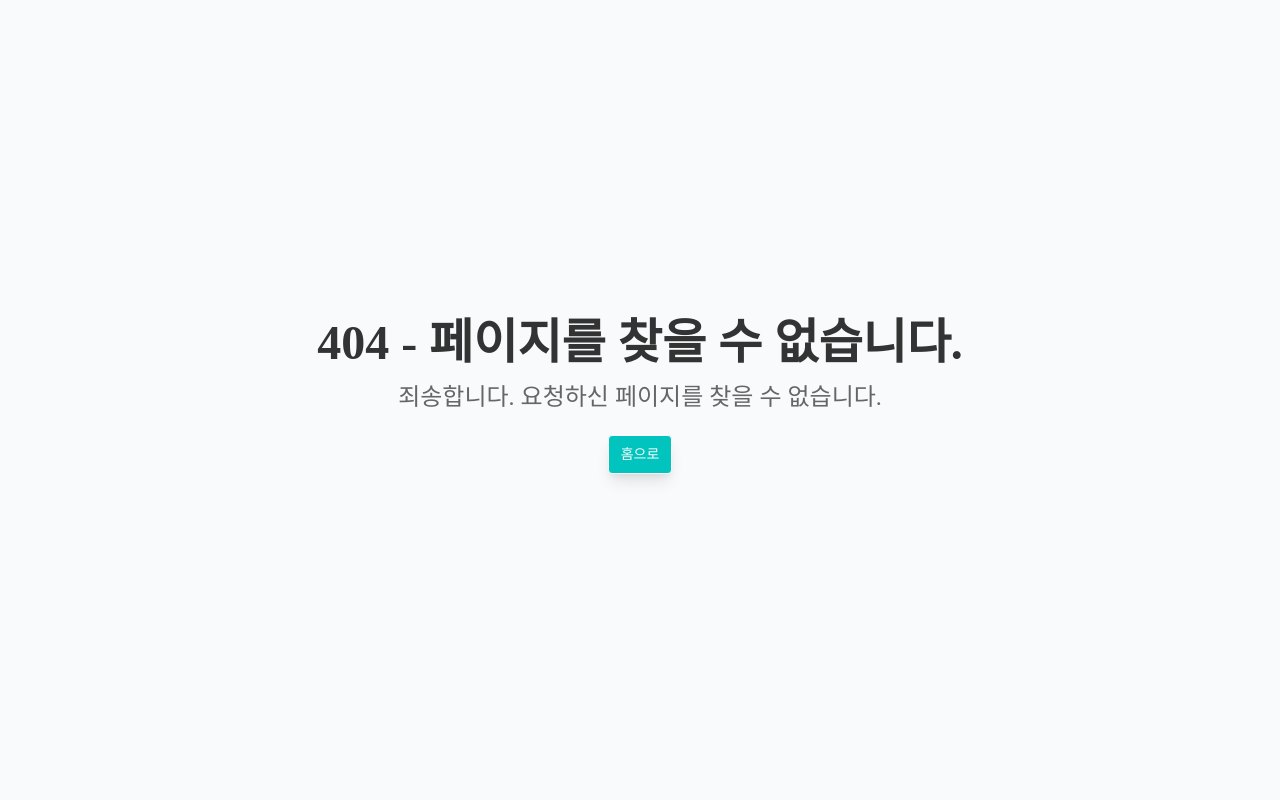
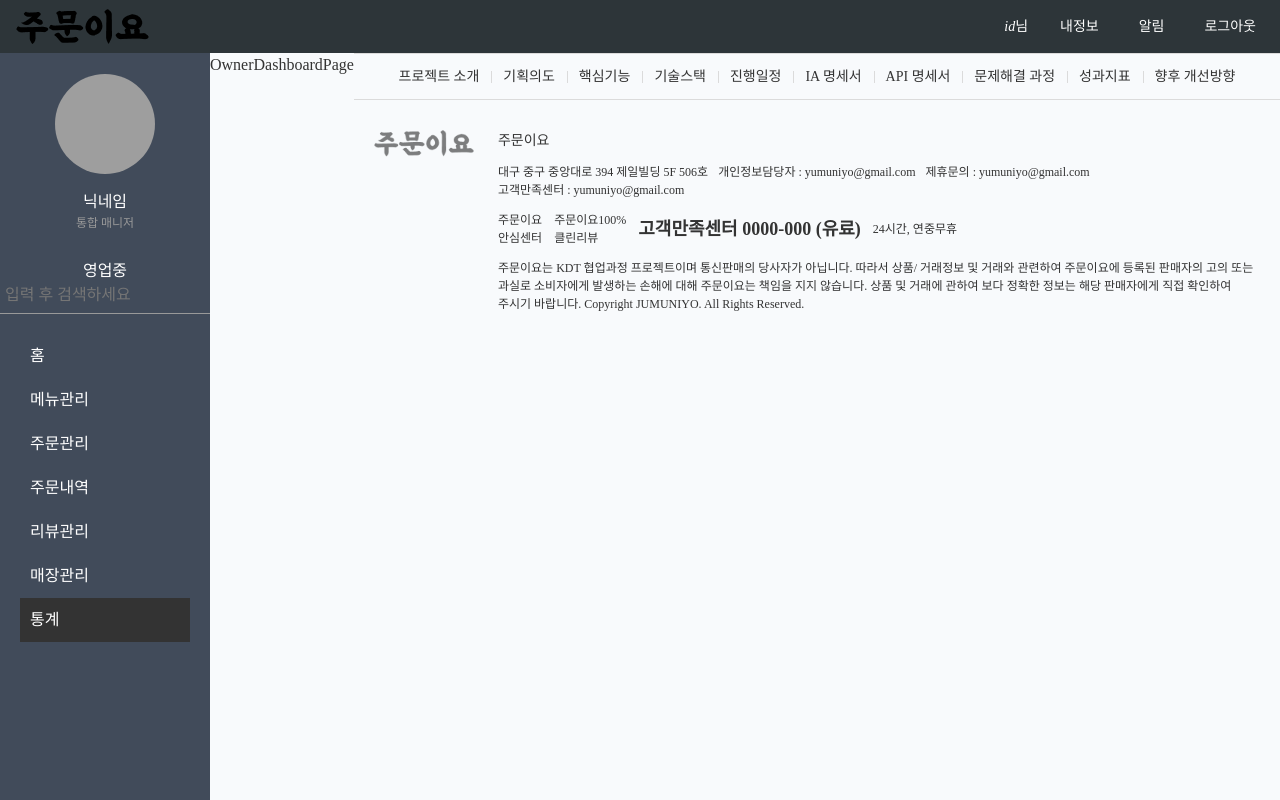
Before and after one commit to miss-gif/jumuniyo-deployment, a React (Create React App) app: page /owner/dashboard in a window 1280 px wide. Before the commit this address had no page. Shown: the top 800 px of the page. Built offline with nearby package versions, Linux system fonts and the light colour scheme; grey boxes are pictures that could not be loaded; a web font is replaced by a local one.

Commit message:
Design : 사업자 페이지 작업

```diff
--- a/src/App.jsx
+++ b/src/App.jsx
@@ -41,6 +41,7 @@ import MyPageReviewPage from "./pages/user/mypagePage/MyPageReviewPage";
 import PaymentPage from "./pages/user/paymentPage/PaymentPage";
 import RestaurantDetailPage from "./pages/user/restaurantDetailPage/RestaurantDetailPage";
 import RestaurantsPage from "./pages/user/restaurantListPage/RestaurantsPage";
+import OwnerDashboardPage from "./pages/owner/ownerDashboardPage/OwnerDashboardPage";
 
 // 사업자
 
@@ -89,7 +90,7 @@ function App() {
             <Route path="orders" element={<OwnerOrdersPage />} />
             <Route path="reviews" element={<OwnerReviewsPage />} />
             <Route path="stores" element={<OwnerStoresPage />} />
-            {/* Add a 404 "Not Found" route here if needed */}
+            <Route path="dashboard" element={<OwnerDashboardPage />} />
           </Route>
 
           {/* 관리자 라우터 */}
--- a/src/components/layout/OwnerHeader.scss
+++ b/src/components/layout/OwnerHeader.scss
@@ -3,24 +3,25 @@
   justify-content: space-between;
   align-items: center;
   padding: 1rem;
-  background-color: #f0f0f0;
+  background-color: #2d3539;
+  color: #fff;
+  padding: 8px 16px;
 
   &__left {
-    // 로고 스타일링 (필요에 따라 추가)
   }
 
   &__right {
     display: flex;
     align-items: center;
+    gap: 24px;
+    font-size: 14px;
   }
 
   &__user {
-    margin-right: 1rem;
-    font-weight: bold;
+    font-weight: 500;
   }
 
   &__item {
-    margin-right: 1rem;
-    cursor: pointer;
+    padding: 8px;
   }
 }
--- a/src/components/layout/OwnerLayout.jsx
+++ b/src/components/layout/OwnerLayout.jsx
@@ -11,8 +11,8 @@ const OwnerLayout = () => {
       <div className="owner-content">
         <OwnerNav />
         <Outlet />
+        <Footer />
       </div>
-      <Footer />
     </div>
   );
 };
--- /dev/null
+++ b/src/components/layout/OwnerLayout.scss
@@ -0,0 +1,3 @@
+.owner-content {
+  display: flex;
+}
--- a/src/components/layout/OwnerNav.jsx
+++ b/src/components/layout/OwnerNav.jsx
@@ -1,7 +1,62 @@
 import React from "react";
+import { useNavigate, useLocation } from "react-router-dom";
+
+const NavButton = ({ path, label, currentPath }) => {
+  const navigate = useNavigate();
+
+  return (
+    <button
+      className={`owner-nav__button ${
+        currentPath === path ? "owner-nav__button--active" : ""
+      }`}
+      onClick={() => navigate(path)}
+    >
+      {label}
+    </button>
+  );
+};
 
 const OwnerNav = () => {
-  return <div>OwnerNav</div>;
+  const location = useLocation();
+  const currentPath = location.pathname;
+
+  const navItems = [
+    { path: "/owner", label: "홈" },
+    { path: "/owner/menus", label: "메뉴관리" },
+    { path: "/owner/order-history", label: "주문관리" },
+    { path: "/owner/orders", label: "주문내역" },
+    { path: "/owner/reviews", label: "리뷰관리" },
+    { path: "/owner/stores", label: "매장관리" },
+    { path: "/owner/dashboard", label: "통계" },
+  ];
+
+  return (
+    <div className="owner-nav">
+      <div className="owner-nav__profile">
+        <img src="https://picsum.photos/100/" alt="프로필 이미지" />
+        <p>닉네임</p>
+        <span>통합 매니저</span>
+      </div>
+      <div className="owner-nav__search">
+        <div className="owner-nav__status">영업중</div>
+        <input
+          className="owner-nav__input"
+          type="text"
+          placeholder="입력 후 검색하세요"
+        />
+      </div>
+      <div className="owner-nav__list">
+        {navItems.map(({ path, label }) => (
+          <NavButton
+            key={path}
+            path={path}
+            currentPath={currentPath}
+            label={label}
+          />
+        ))}
+      </div>
+    </div>
+  );
 };
 
 export default OwnerNav;
--- /dev/null
+++ b/src/components/layout/OwnerNav.scss
@@ -0,0 +1,76 @@
+.owner-nav {
+  width: 13.125rem;
+  background-color: #414b5a;
+  color: #fff;
+  font-weight: 500;
+  height: 1200px;
+
+  &__profile {
+    display: flex;
+    flex-direction: column;
+    justify-content: center;
+    align-items: center;
+    height: 12.5rem;
+    padding: 30px 20px;
+
+    img {
+      border-radius: 50%;
+      margin-bottom: 16px;
+    }
+
+    p {
+      font-size: 16px;
+    }
+
+    span {
+      font-size: 12px;
+      color: #999;
+    }
+  }
+
+  &__search {
+    display: flex;
+    flex-direction: column;
+    justify-content: center;
+    align-items: center;
+    height: 60px;
+    padding: 10px 20px;
+
+    &__status {
+      font-size: 14px;
+      margin-bottom: 8px;
+    }
+
+    &__input {
+      width: 100%;
+      padding: 8px;
+      border-radius: 4px;
+      border: none;
+      font-size: 14px;
+    }
+  }
+
+  &__list {
+    display: flex;
+    flex-direction: column;
+    align-items: start;
+    padding: 20px;
+    border-top: 1px solid #999;
+  }
+
+  &__button {
+    width: 100%;
+    padding: 10px;
+    background-color: transparent;
+    color: #fff;
+    text-align: left;
+    border: none;
+    cursor: pointer;
+    font-size: 16px;
+
+    &:hover,
+    &--active {
+      background-color: #333;
+    }
+  }
+}
--- a/src/index.scss
+++ b/src/index.scss
@@ -75,3 +75,5 @@
 
 // 마이페이지
 @import "./components/layout/OwnerHeader.scss";
+@import "./components/layout/OwnerLayout.scss";
+@import "./components/layout/OwnerNav.scss";
--- /dev/null
+++ b/src/pages/owner/ownerDashboardPage/OwnerDashboardPage.jsx
@@ -0,0 +1,7 @@
+import React from "react";
+
+const OwnerDashboardPage = () => {
+  return <div>OwnerDashboardPage</div>;
+};
+
+export default OwnerDashboardPage;
```
